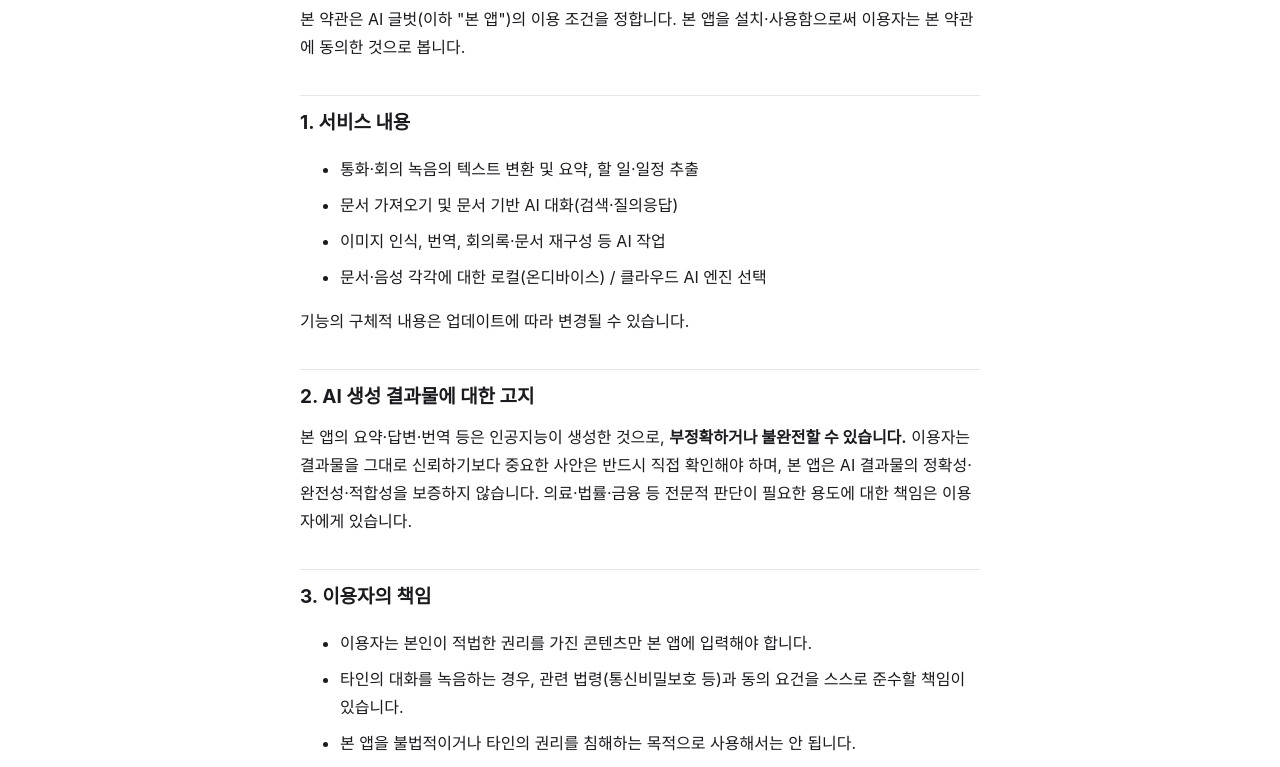
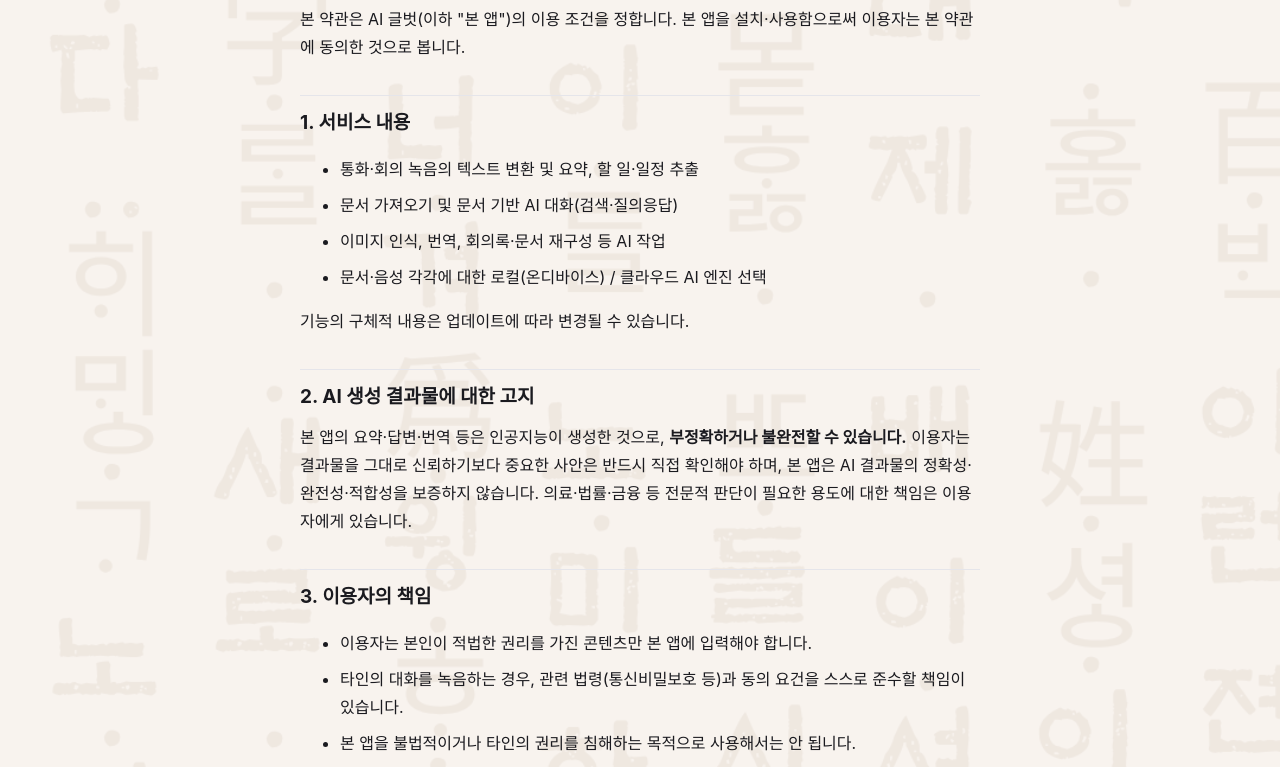
Before and after one commit to jmwfdisk/aigeulbeot-site, a plain HTML site: page terms.html in a window 1280 px wide. Shown: the part 169-936 px from the top of the page. Drawn offline with Linux system fonts and the light colour scheme.

Commit message:
웹사이트 배경을 한글(훈민정음) 패턴으로 변경 — 라이트/다크 대응
Co-Authored-By: Claude Opus 4.8 (1M context) <noreply@anthropic.com>

```diff
--- a/terms.html
+++ b/terms.html
@@ -9,7 +9,8 @@
   @media (prefers-color-scheme: dark){ :root{ --bg:#0e0e12; --fg:#f2f2f7; --sub:#9a9aa2; --line:#26262c; --accent:#8b97ff; --card:#16161c; } }
   *{ box-sizing:border-box; }
   body{ margin:0; font-family:-apple-system,BlinkMacSystemFont,"Apple SD Gothic Neo","Segoe UI",Roboto,sans-serif;
-        background:var(--bg); color:var(--fg); line-height:1.75; -webkit-text-size-adjust:100%; }
+        background:var(--bg) url("bg-light.png") top center / cover fixed; color:var(--fg); line-height:1.75; -webkit-text-size-adjust:100%; }
+  @media (prefers-color-scheme: dark){ body{ background-image:url("bg-dark.png"); } }
   .wrap{ max-width:720px; margin:0 auto; padding:40px 20px 80px; }
   h1{ font-size:26px; margin:0 0 4px; }
   h2{ font-size:19px; margin:34px 0 10px; padding-top:10px; border-top:1px solid var(--line); }
```
Also changed, not shown: index.html (+2 -1 lines), privacy.html (+2 -1 lines), bg-dark.png (added), bg-light.png (added).
